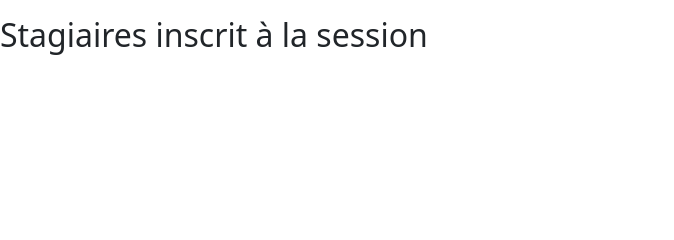
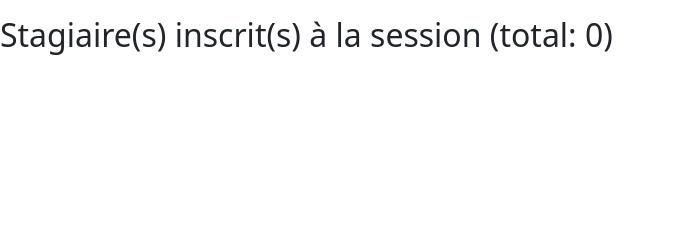
Before and after one commit to Charlydcn/Session, a Symfony app: template templates/session/show.html.twig in a window 1280 px wide. Shown: the part 231-471 px from the top of the page, without its empty margins (0-674 px from the left). Run offline with Twig, Linux system fonts and the light colour scheme; the template is opened without the code that fills it, so the values that code supplies are empty; some libraries are stand-ins or nearby versions.

Commit message:
v/session/show: new details view

```diff
--- a/templates/session/show.html.twig
+++ b/templates/session/show.html.twig
@@ -26,14 +26,45 @@
         </tbody>
     </table>
 
-    <h2>Stagiaires inscrit à la session</h2>
+    <h2>Stagiaire(s) inscrit(s) à la session (total: {{session.stagiaires|length}})</h2>
 
-    <ul>
+    <table>
         {% for stagiaire in session.stagiaires %}
-            <li>
-                <a class="text-decoration-none" href="{{ path('show_stagiaire', {'id' : stagiaire.id}) }}">{{ stagiaire.nom ~ " " ~ stagiaire.prenom }}</a>
-            </li>
-        {% endfor %}
-    </ul>
+            <tr>
+                <td class="text-decoration-none">
+                    <a href="{{ path('show_stagiaire', {'id' : stagiaire.id}) }}">{{ stagiaire.nom ~ " " ~ stagiaire.prenom }}</a>
+                </td>
+                {% if is_granted('ROLE_ADMIN') %}
+                    <td>
+                        <a href="{{ path('remove_stagiaire_from_session', {'id' : session.id, 'idStagiaire' : stagiaire.id}) }}">Supprimer de la session</a>
+                    </td>
+                {% endif %}
+            </tr>
+    {% endfor %}
+    </table>
+    {% if is_granted('ROLE_ADMIN') %}
+    <h2>Stagiaires non inscrits (total: {{stagiairesNonInscrits|length}})</h2>
+    <table class="table w-25 text-center table-responsive">
+        <thead>
+        </thead>
+        <tbody>
+            {% for stagiaire in stagiairesNonInscrits %}
+                <tr class="bg-light">
+                    <td>
+                        <a class="text-decoration-none" href="{{ path('show_stagiaire', {'id' : stagiaire.id}) }}">
+                            {{ stagiaire.nom|upper ~ " " ~stagiaire.prenom|capitalize }}
+                        </a>
+                    </td>
+                    <td class="bg-light">
+                        <a class="text-decoration-none" href="{{ path('add_stagiaire_to_session', {'id' : session.id, 'idStagiaire' : stagiaire.id}) }}">
+                            <i class="fa-solid fa-plus"></i>
+                            Ajouter à la session
+                        </a>
+                    </td>
+                </tr>
+            {% endfor %}
+        </tbody>
+    </table>
+    {% endif %}
 
 {% endblock %}
```
